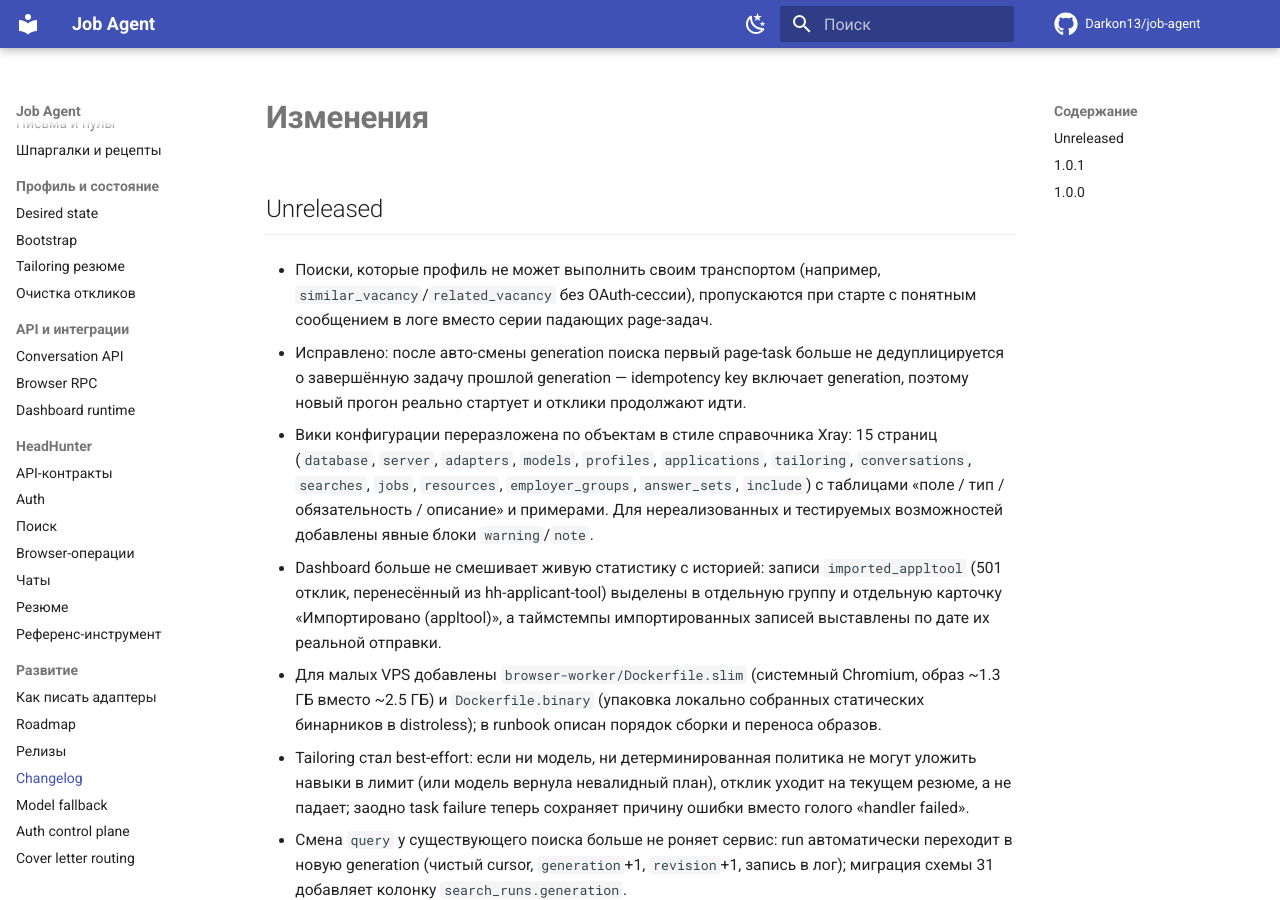
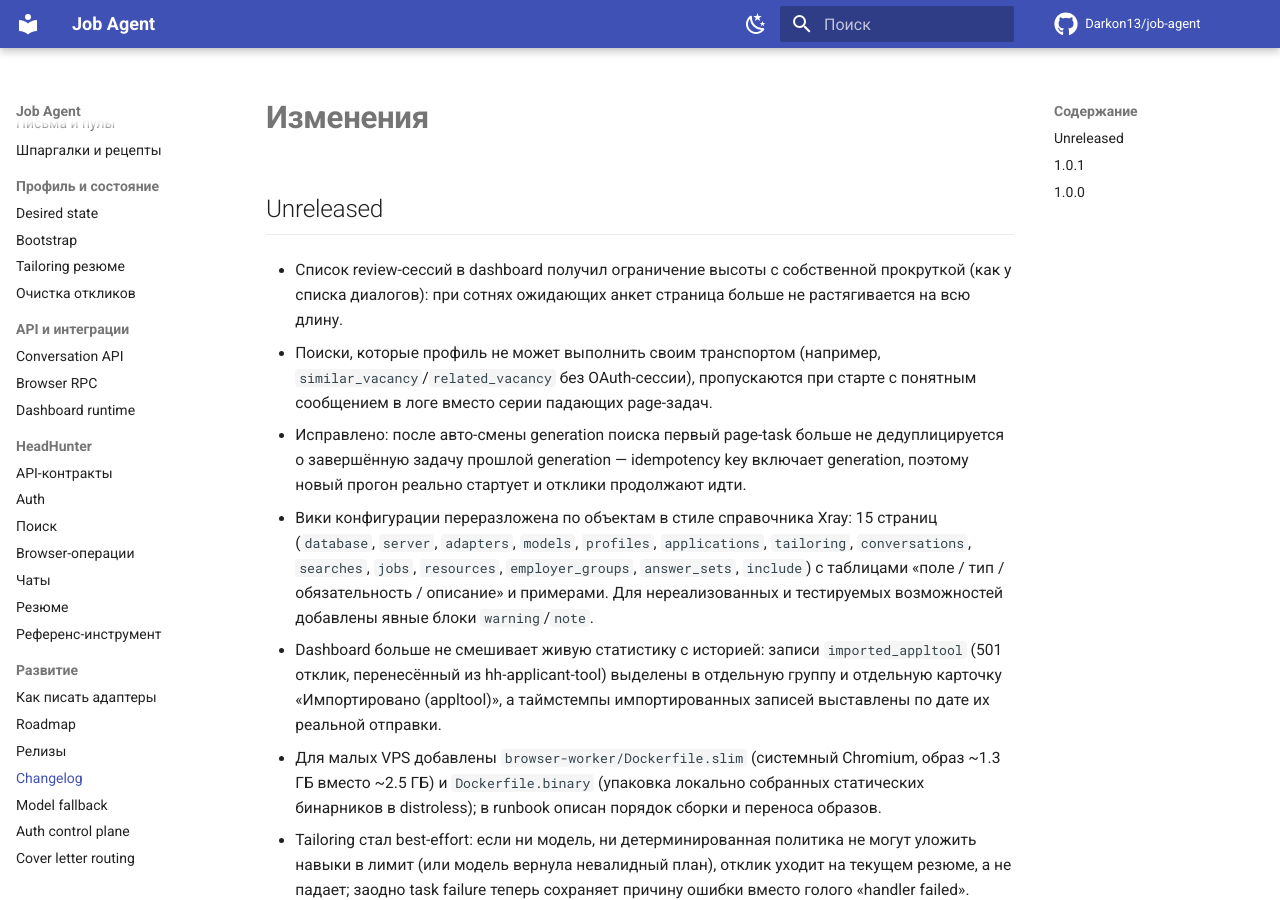
Before and after one commit to Darkon13/job-agent, an MkDocs documentation site: the page built from docs/changelog.md, in a window 1280 px wide and 900 px high. Built offline with MkDocs 1.6.1 and Material for MkDocs 9.7.7, drawn with Linux system fonts in a browser that asks for light colours; comment, search, counter and statistics services are not loaded.

Commit message:
fix(dashboard): cap the review session list height
Hundreds of pending questionnaires stretched the page to its full
length. The review list now scrolls inside its own panel like the
conversation list.

```diff
--- a/docs/changelog.md
+++ b/docs/changelog.md
@@ -1,6 +1,10 @@
 # Изменения
 
 ## Unreleased
+
+- Список review-сессий в dashboard получил ограничение высоты с собственной
+  прокруткой (как у списка диалогов): при сотнях ожидающих анкет страница
+  больше не растягивается на всю длину.
 
 - Поиски, которые профиль не может выполнить своим транспортом (например,
   `similar_vacancy`/`related_vacancy` без OAuth-сессии), пропускаются при
```
Also changed, not shown: 1 other file.
